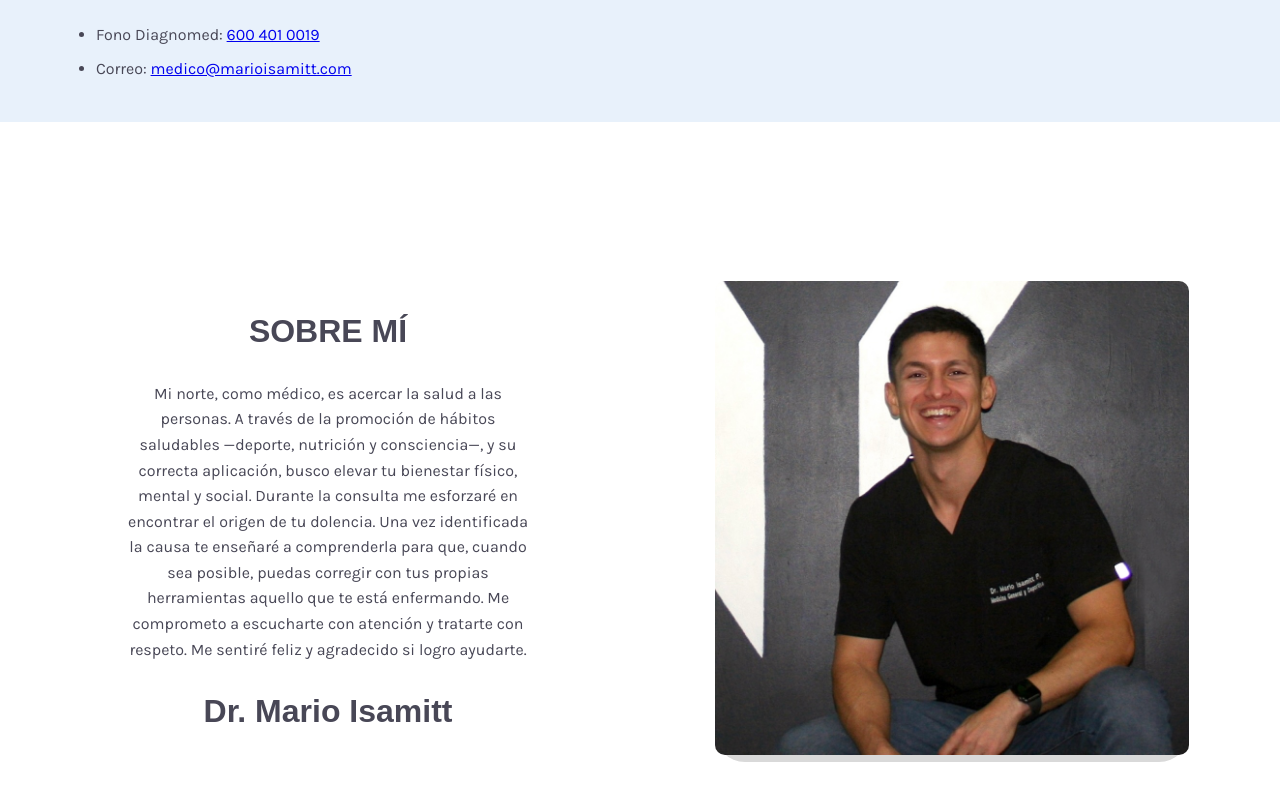
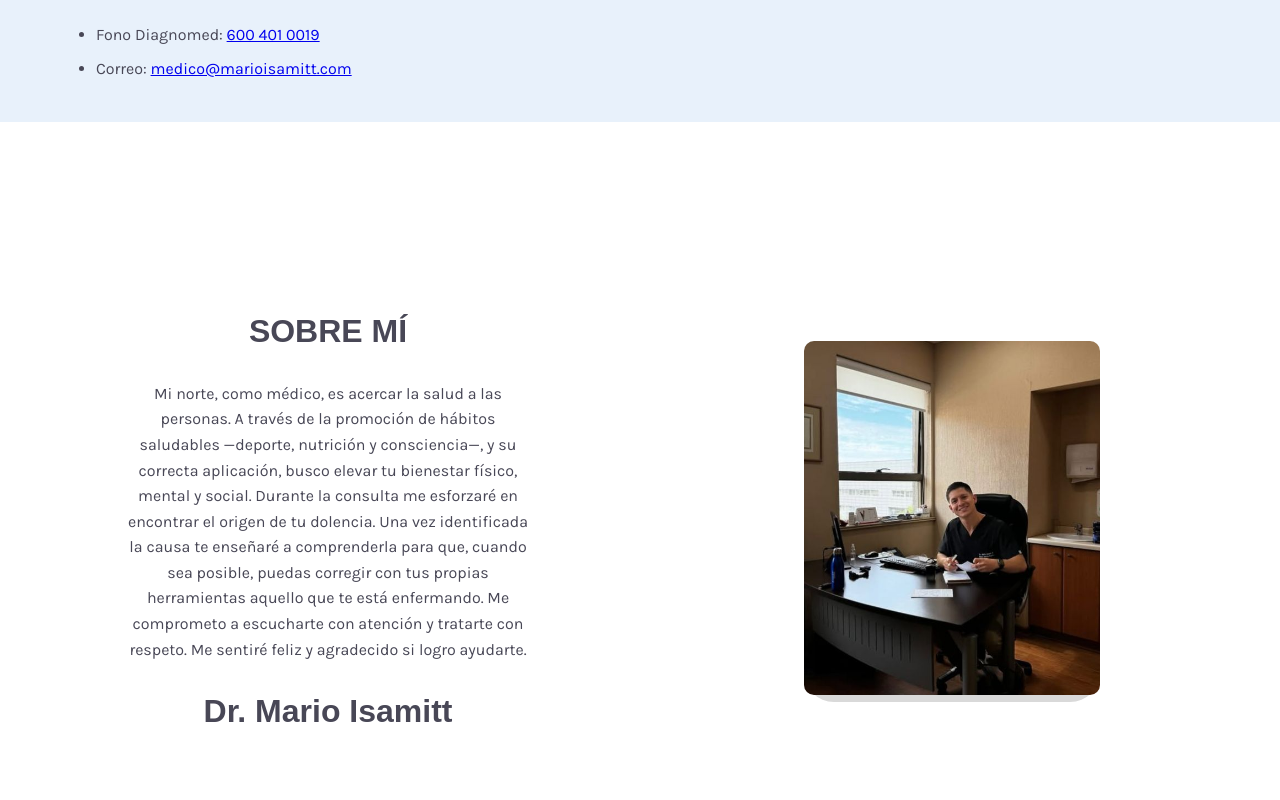
Before and after one commit to jiisamitt/front-marioisamitt, a Vue app: page / in a window 1280 px wide. Shown: the part 784-1584 px from the top of the page. Built offline with nearby package versions, Linux system fonts and the light colour scheme; a web font is replaced by a local one.

Commit message:
feat: add new image about

```diff
--- a/src/views/HomeView.vue
+++ b/src/views/HomeView.vue
@@ -55,7 +55,7 @@ Me comprometo a escucharte con atención y tratarte con respeto. Me sentiré fel
       </article>
 
       <figure class="about-image">
-        <img src="../assets/mario_isamitt.jpg" alt="Dr. Mario Isamitt en consulta">
+        <img src="../assets/mario_isamitt_2.jpeg" alt="Dr. Mario Isamitt en consulta">
       </figure>
     </section>
   </main>
@@ -163,7 +163,7 @@ img {
 }
 
 .about-image {
-  width: 80%;
+  width: 50%;
   height: auto;
   margin: 0 auto;
   border-radius: 30px;
```
Also changed, not shown: src/assets/mario_isamitt_2.jpeg (added).
